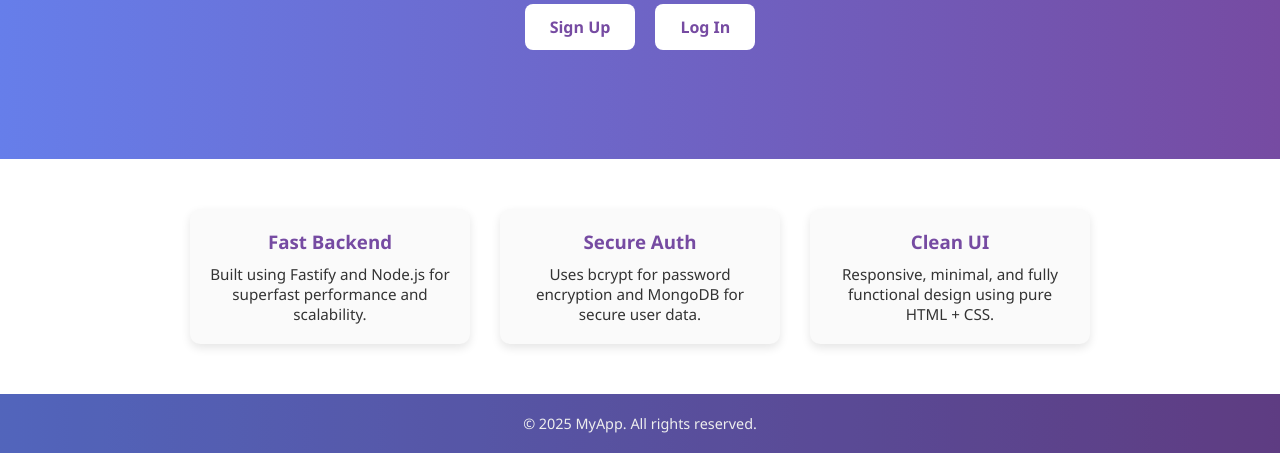
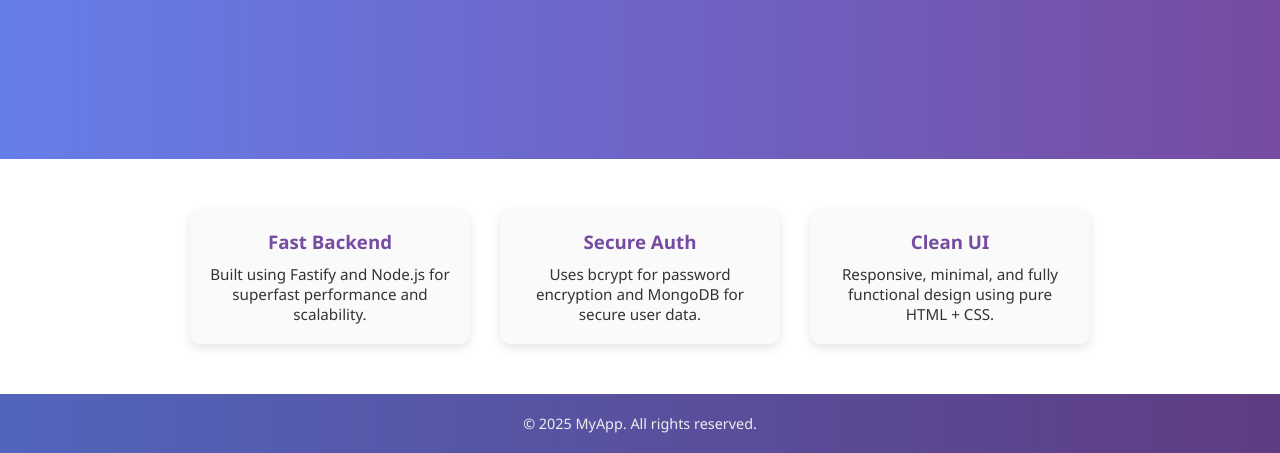
Before and after one commit to AbdulMohaimanUmais/Node_js, a website: page public/home.html in a window 1280 px wide. Shown: the part 347-800 px from the top of the page. Drawn offline with Linux system fonts and the light colour scheme.

Commit message:
some function removes

```diff
--- a/public/home.html
+++ b/public/home.html
@@ -159,10 +159,6 @@
   <div class="hero">
     <h1>Welcome to My App 👋</h1>
     <p>This is a beautifully crafted homepage using only HTML and CSS. Sign up or login to explore more!</p>
-    <div class="buttons">
-      <a href="/signup.html">Sign Up</a>
-      <a href="/login.html">Log In</a>
-    </div>
   </div>
 
   <!-- Features Section -->
```
